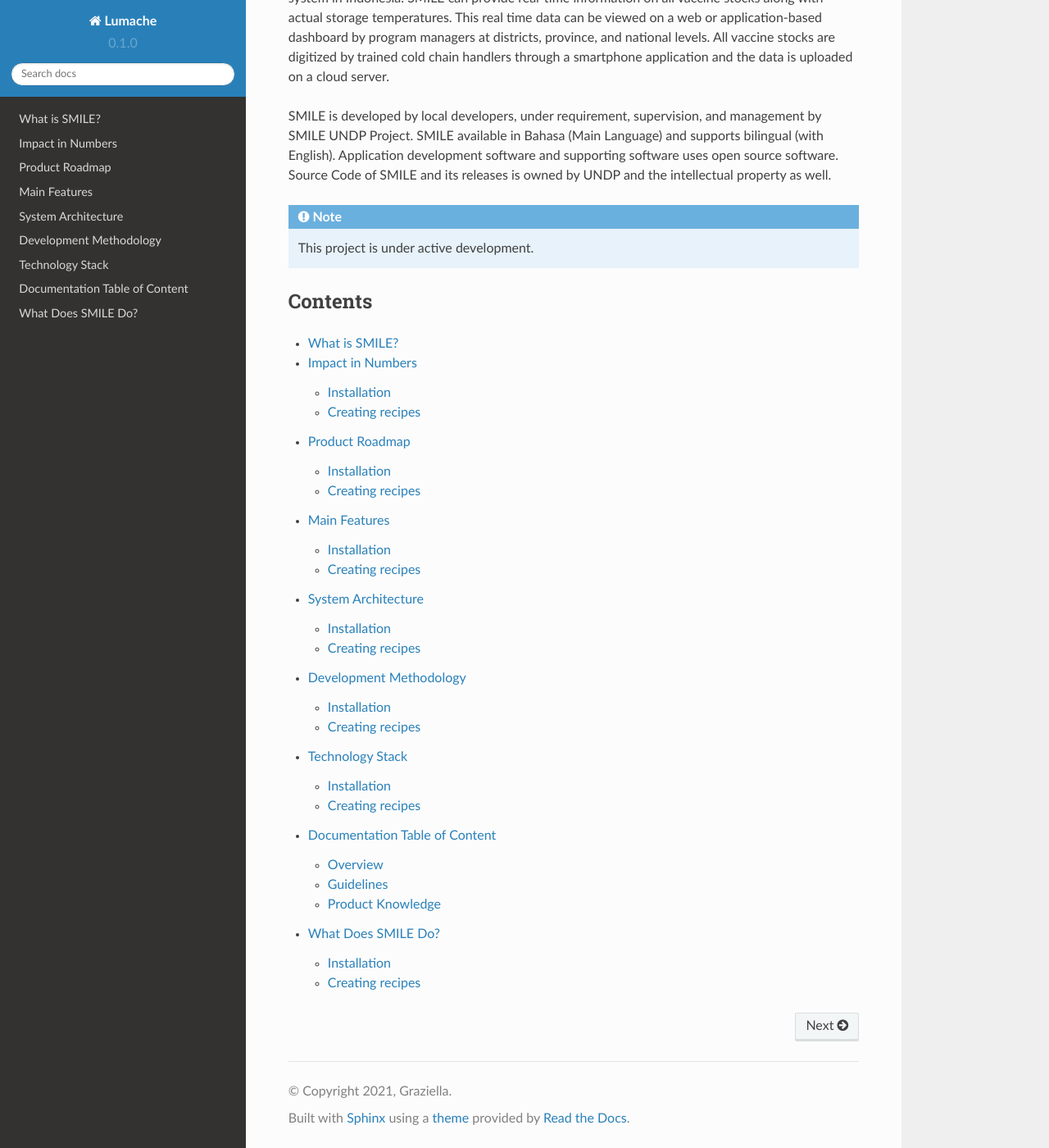
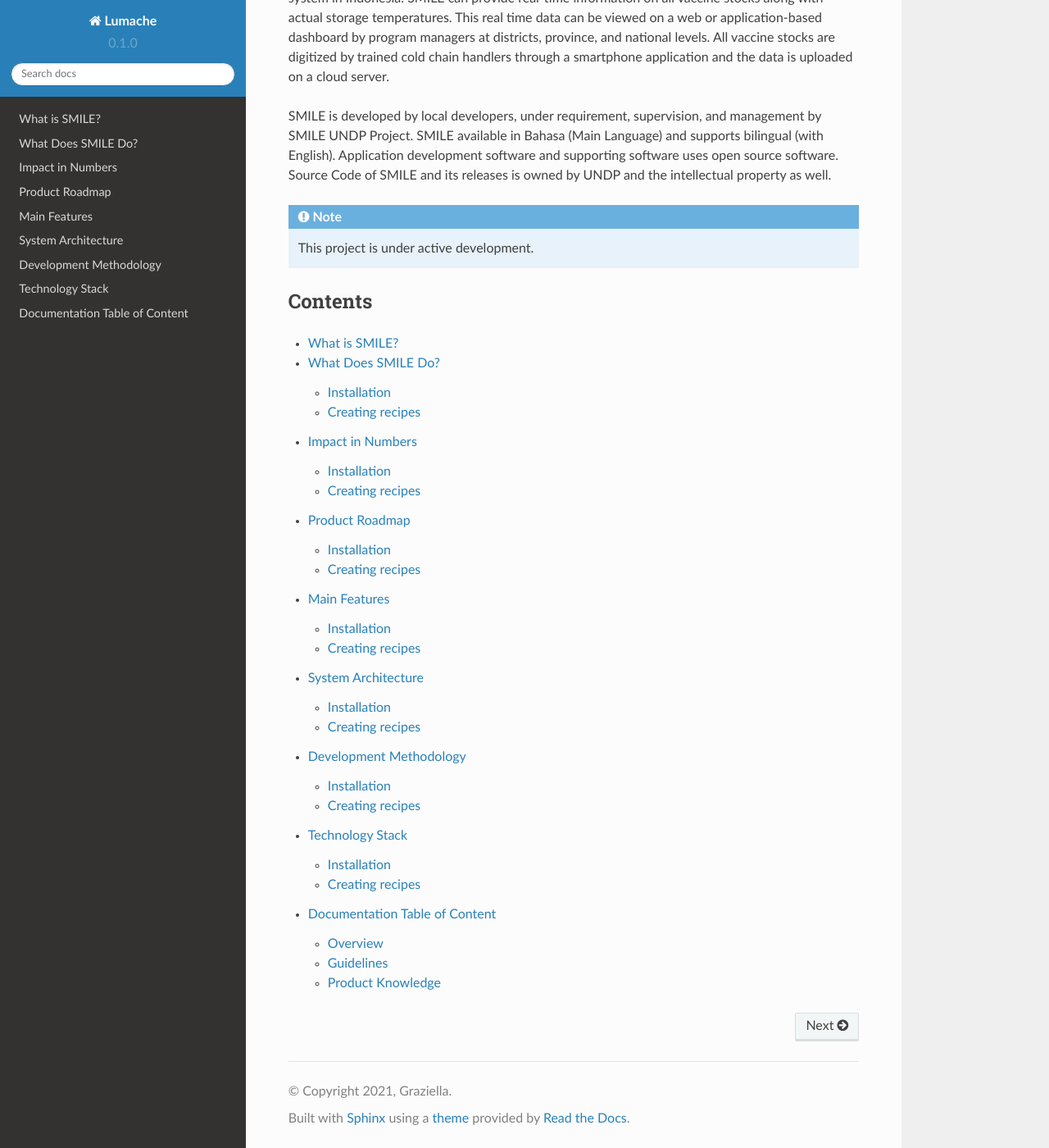
Before and after one commit to bigza/smile-documentation, a Sphinx documentation site: the page built from docs/source/index.rst, in a window 1280 px wide and 1400 px high, scrolled down 534 px. Shown: the whole window at 82% size. Built offline with Sphinx 7.4.7 and the Read the Docs theme 2.0.0, drawn with Linux system fonts in a browser that asks for light colours; part of the change alters nothing that is shown.

Commit message:
update urutan

```diff
--- a/docs/source/index.rst
+++ b/docs/source/index.rst
@@ -27,6 +27,7 @@ Contents
 .. toctree::
 
    what
+   what-does
    impact
    roadmap
    features
@@ -34,4 +35,3 @@ Contents
    methodology
    stack
    documentation
-   what-does
```
